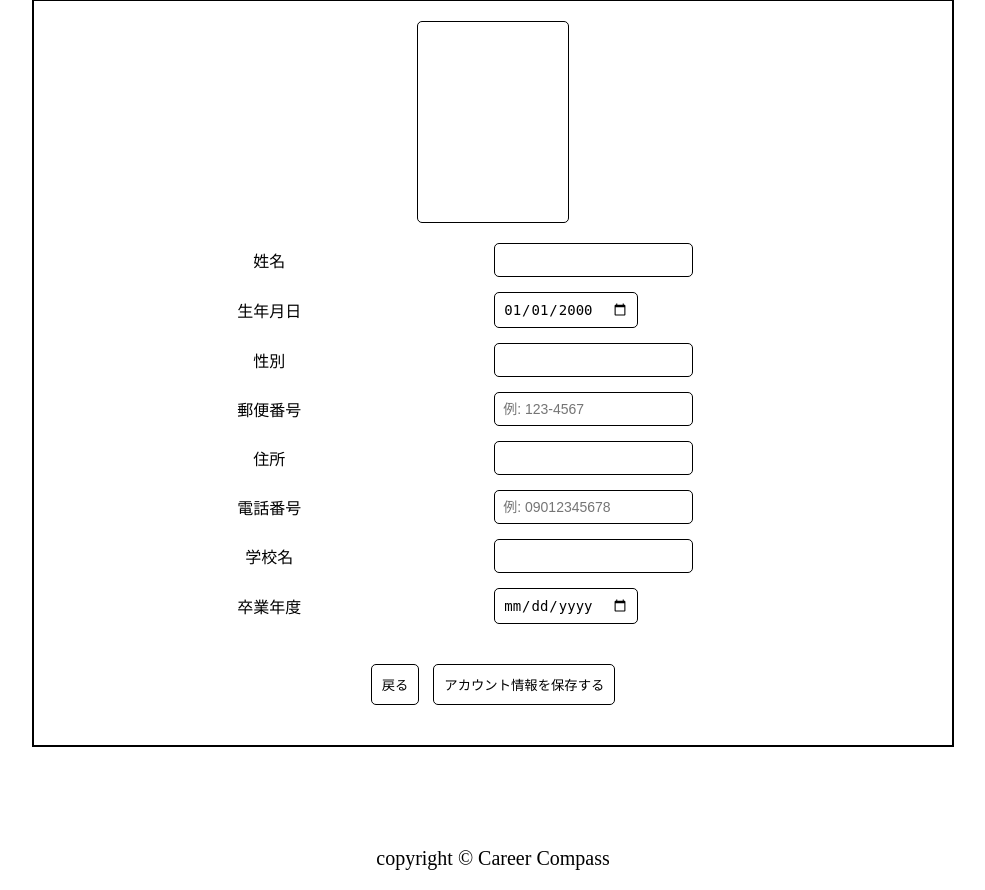
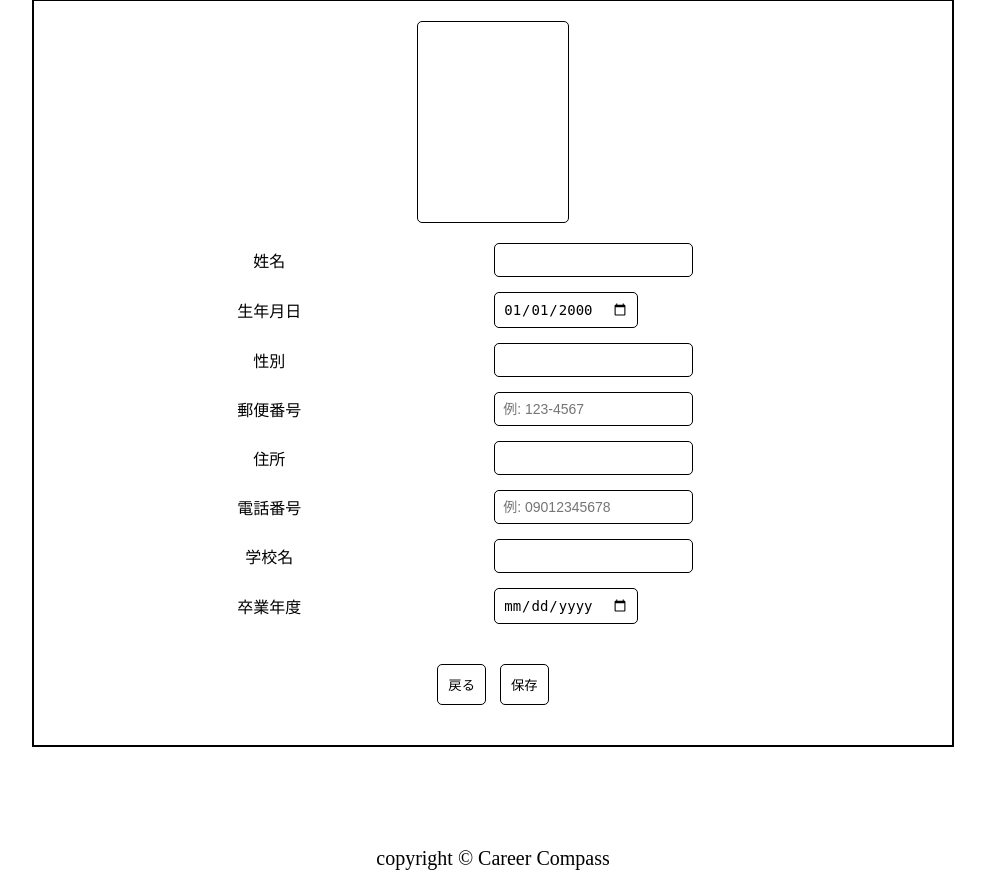
Before and after one commit to ktq2390330/CareerCompass, a Django app: page /profile/ in a window 1280 px wide. Shown: the part 309-1199 px from the top of the page, without its empty margins (147-1132 px from the left). Run offline with Django 5.2, Linux system fonts and the light colour scheme; the visitor is signed in with stand-in values (Sample User, id 1); data comes from the database, SQL or seed files in the repository; data that the repository does not hold is empty; some libraries are stand-ins or nearby versions.

Commit message:
profileページ編集

```diff
--- a/CCapp/templates/profile.html
+++ b/CCapp/templates/profile.html
@@ -52,7 +52,7 @@
             </div>
             <div class="button-group">
                 <button type="submit" name="top">戻る</button>
-                <button type="submit" name="Account_Save">アカウント情報を保存する</button>
+                <button type="submit" name="Account_Save">保存</button>
             </div>
         </div>
     </form>
```
